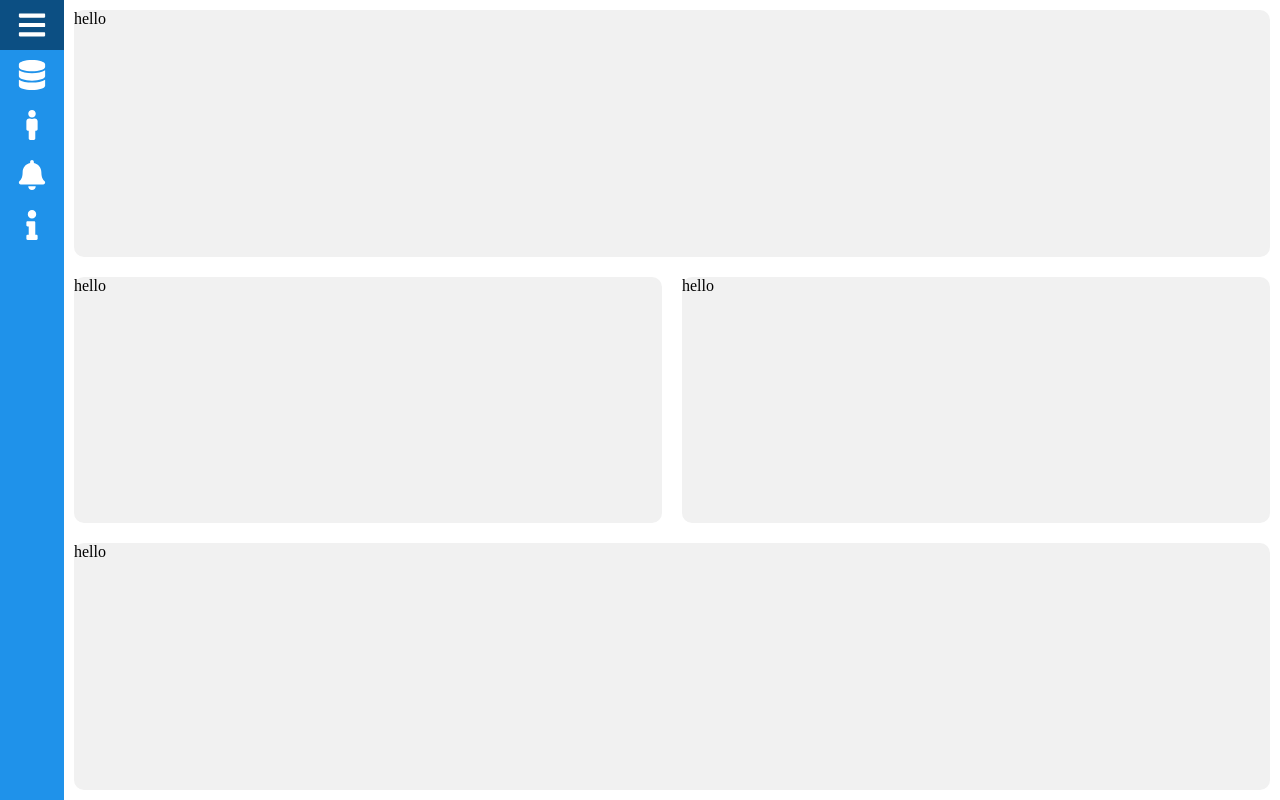
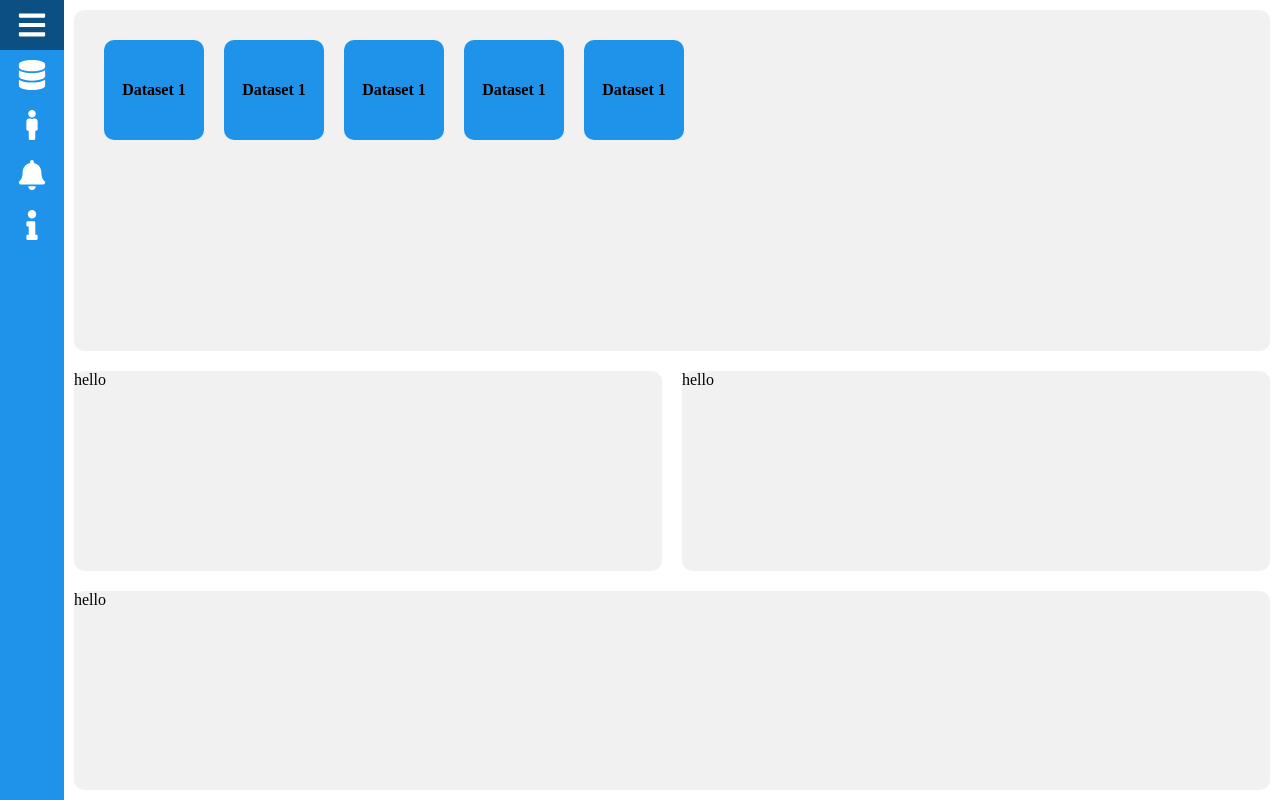
Before and after one commit to HuseinJusic/huj-data-manager, a Symfony app: template templates/huj_data_manager/index.html.twig in a window 1280 px wide. Run offline with Twig, Linux system fonts and the light colour scheme; the template is opened without the code that fills it, so the values that code supplies are empty; style sheets or scripts are compiled from the project's sources; some libraries are stand-ins or nearby versions.

Commit message:
Changet custom css a little bit

```diff
--- a/assets/css/app.scss
+++ b/assets/css/app.scss
@@ -3,6 +3,7 @@
 @import "./flexgrid/rows";
 @import "./flexgrid/row-elements";
 @import "./common/container";
+@import './common/container-padding';
 
 html{
     height: 100vh;
--- /dev/null
+++ b/assets/css/common/container-padding.scss
@@ -0,0 +1,3 @@
+.container-padding-20{
+    padding:20px;
+}
--- a/assets/js/Components/DatasetBlock/DatasetBlock.scss
+++ b/assets/js/Components/DatasetBlock/DatasetBlock.scss
@@ -4,6 +4,7 @@
   background-color: transparent;
   width:100px;
   height: 100px;
+  margin: 10px;
 
 
   perspective: 1000px;
--- a/assets/js/Container/MainContainer.js
+++ b/assets/js/Container/MainContainer.js
@@ -6,6 +6,7 @@ import Menu from "../Components/Menu/Menu";
 import { FontAwesomeIcon } from '@fortawesome/react-fontawesome'
 import { faDatabase, faMale, faBell, faInfo } from '@fortawesome/free-solid-svg-icons'
 import DashboardCard from "./DashboardCard/DashboardCard";
+import DatasetBlock from "../Components/DatasetBlock/DatasetBlock";
 
 const MainContainer = () => {
 
@@ -42,7 +43,42 @@ const MainContainer = () => {
 
                     <div className={menuToggledWidth + " main container-row"}>
                         <DashboardCard class={"r-10"}>
-                            hello
+                            <div className={"container-row container-padding-20"}>
+                                <DatasetBlock
+                                    created="01.01.2020"
+                                    mode="dataset-block-primary"
+                                    name="Dataset 1"
+                                    total={600}
+                                />
+
+                                <DatasetBlock
+                                    created="01.01.2020"
+                                    mode="dataset-block-primary"
+                                    name="Dataset 1"
+                                    total={600}
+                                />
+
+                                <DatasetBlock
+                                    created="01.01.2020"
+                                    mode="dataset-block-primary"
+                                    name="Dataset 1"
+                                    total={600}
+                                />
+
+                                <DatasetBlock
+                                    created="01.01.2020"
+                                    mode="dataset-block-primary"
+                                    name="Dataset 1"
+                                    total={600}
+                                />
+
+                                <DatasetBlock
+                                    created="01.01.2020"
+                                    mode="dataset-block-primary"
+                                    name="Dataset 1"
+                                    total={600}
+                                />
+                            </div>
                         </DashboardCard>
                         <DashboardCard class={"r-05"}>
                             hello
```
